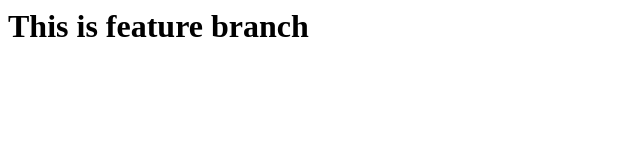
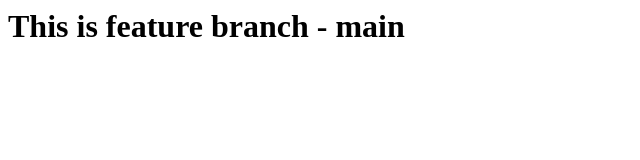
Before and after one commit to MintuGupta/localrepo, a plain HTML site: page index.html in a window 1280 px wide. Shown: the whole page, without its empty margins (0-640 px from the left). Drawn offline with Linux system fonts and the light colour scheme.

Commit message:
Add main

```diff
--- a/index.html
+++ b/index.html
@@ -1 +1 @@
-<h1>This is feature branch</h1>
+<h1>This is feature branch - main</h1>
```
